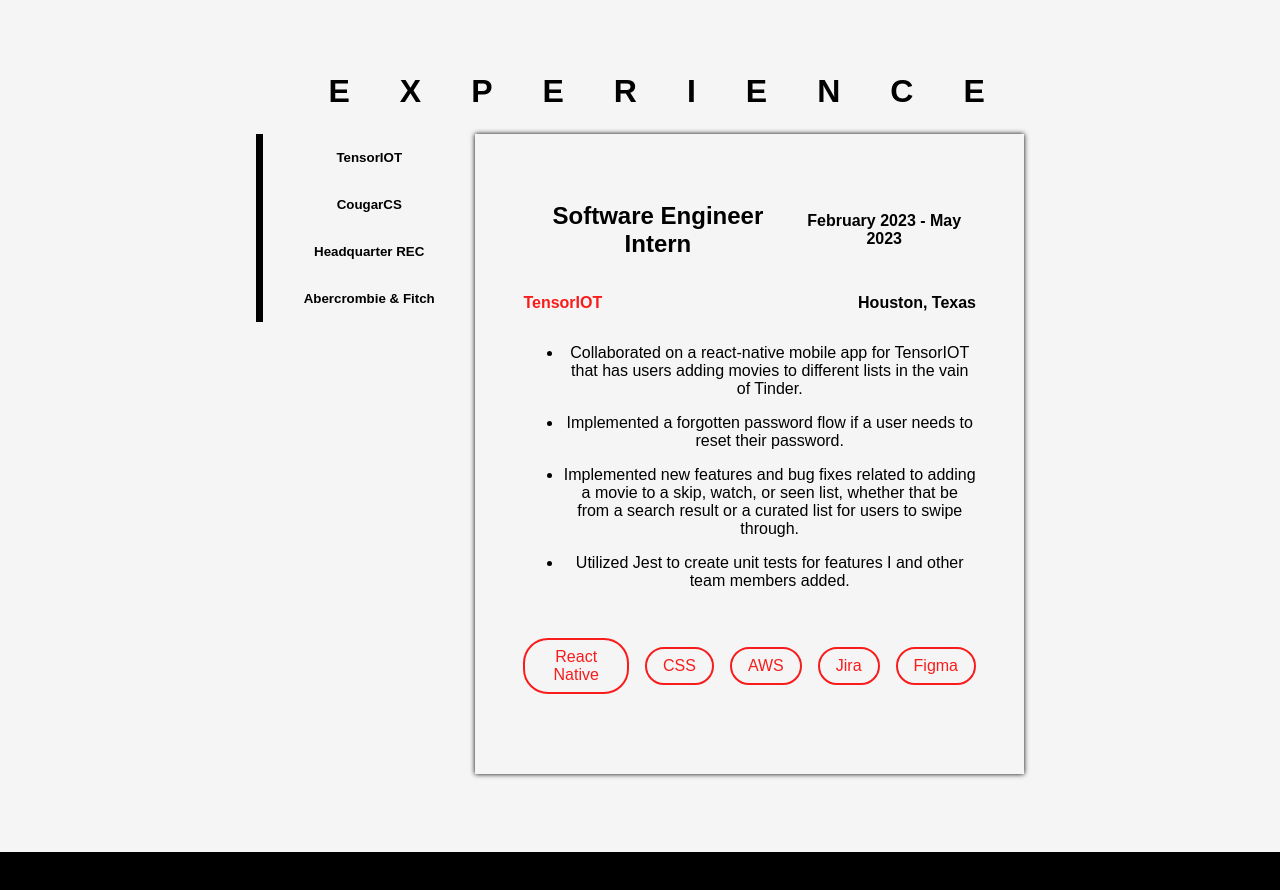
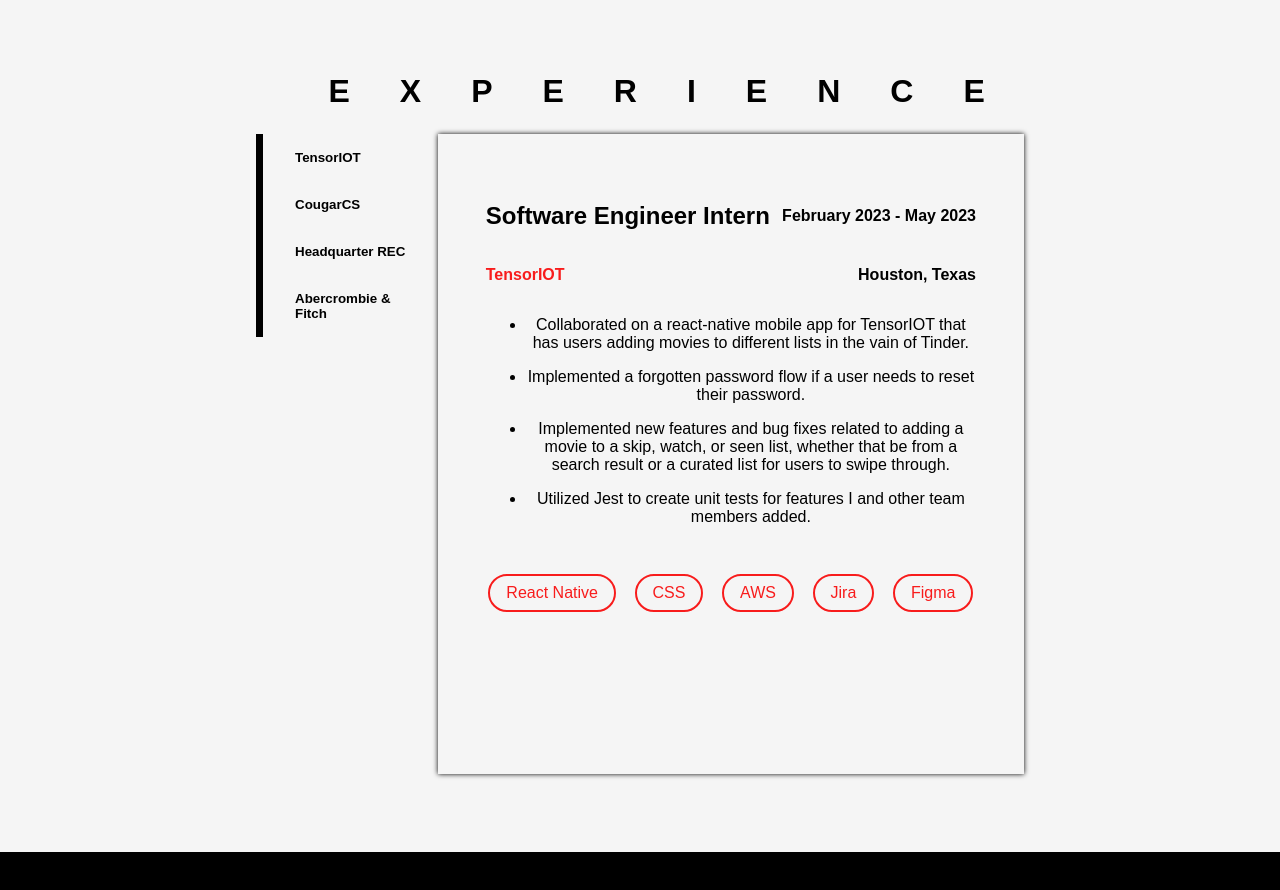
Before and after one commit to ShazAliMomin/personal-site, a React (Create React App) app: page / in a window 1280 px wide. Shown: the part 740-1630 px from the top of the page. Built offline with nearby package versions, Linux system fonts and the light colour scheme; a web font is replaced by a local one.

Commit message:
updating text alignment

```diff
--- a/src/components/Experience/Experience.css
+++ b/src/components/Experience/Experience.css
@@ -28,10 +28,13 @@
   padding: 0;
   display: flex;
   flex-direction: column;
-  width: 40%;
+  align-items: flex-start;
+  width: 31%;
 }
 
 .tab button {
+  text-align: start;
+  width: 100%;
   background-color: whitesmoke;
   padding: 1rem 2rem;
   font-weight: bold;
```
